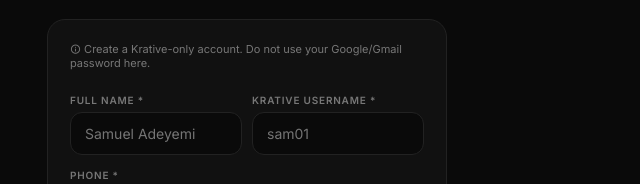
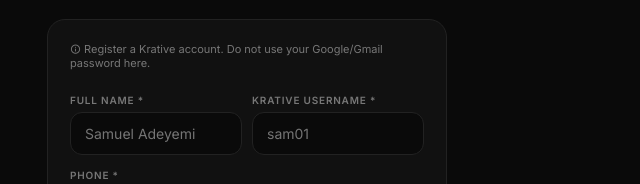
Before and after one commit to Krative-team/Krative, a plain HTML site: page auth.html in a window 1280 px wide. Both pictures are taken after a click on the button "Register". Shown: the part 163-347 px from the top of the page, 393-1033 px from the left. Drawn offline with nearby package versions, Linux system fonts and the light colour scheme.

Commit message:
Update auth.html

```diff
--- a/auth.html
+++ b/auth.html
@@ -70,7 +70,7 @@ input:focus{border-color:#8A6BB5}
 </div>
 
 <div id="regForm" class="card hidden">
-<p style="font-size:11px;color:var(--sub);margin-bottom:10px"><i class="ri-information-line"></i> Create a Krative-only account. Do not use your Google/Gmail password here.</p>
+<p style="font-size:11px;color:var(--sub);margin-bottom:10px"><i class="ri-information-line"></i> Register a Krative account. Do not use your Google/Gmail password here.</p>
 <div class="row"><div><label>Full Name *</label><input id="rName" autocomplete="name" placeholder="Samuel Adeyemi"/></div><div><label>Krative Username *</label><input id="rUsername" autocomplete="username" placeholder="sam01"/></div></div>
 <label>Phone *</label><input id="rPhone" autocomplete="tel" placeholder="+234 801 234 5678"/>
 <label>Email for Krative *</label><input id="rEmail" type="email" autocomplete="email" placeholder="samuel@gmail.com"/>
```
